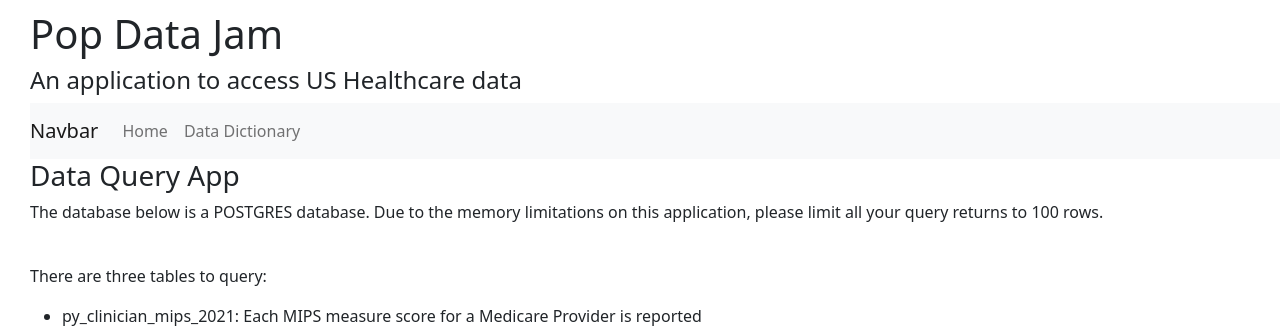
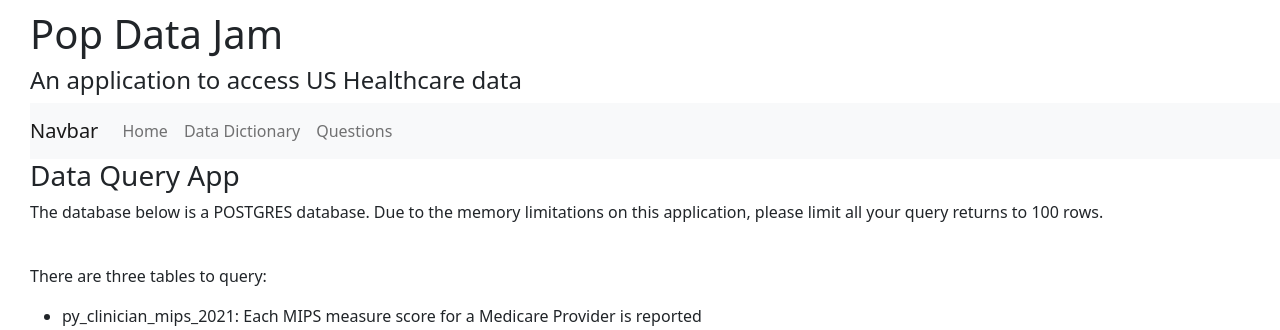
Before and after one commit to Ayiti-Analytics/rechech_sql, a Flask app: page / in a window 1280 px wide. Shown: the top 330 px of the page. Run offline with Flask 3, Linux system fonts and the light colour scheme; some libraries are stand-ins or nearby versions.

Commit message:
added questions into the nav bar

```diff
--- a/templates/base.html
+++ b/templates/base.html
@@ -30,6 +30,7 @@
         <ul class="navbar-nav">
             <li class="nav-item active"><a class="nav-link" href="/">Home</a></li>
             <li class="nav-item"><a class="nav-link" href="/data_dict">Data Dictionary</a></li>
+            <li class="nav-item"><a class="nav-link" href="/questions">Questions</a></li>
         </ul>
     </div>
     </nav>
```
